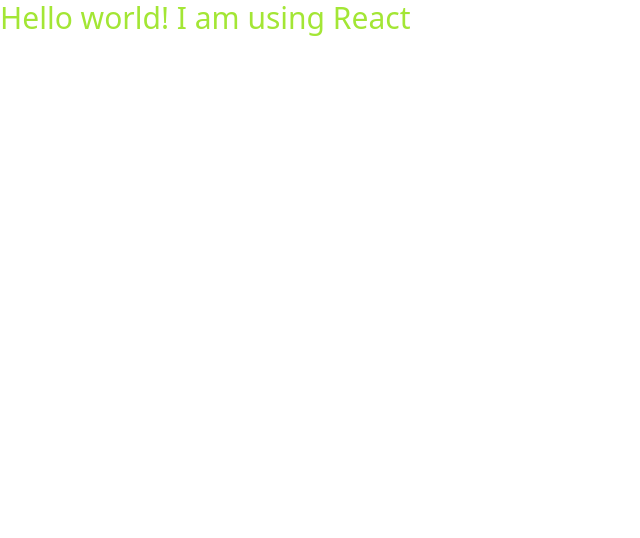
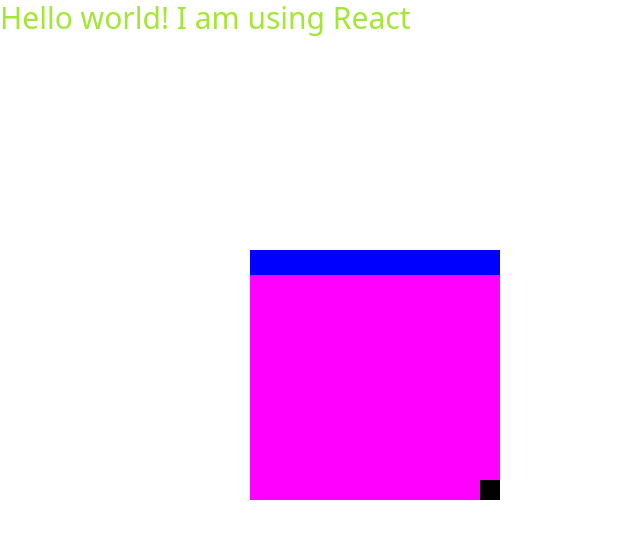
Before and after one commit to guldkar/react-from-scratch, a React app: page / in a window 1280 px wide. Shown: the top 538 px of the page, without its empty margins (0-640 px from the left). Built offline with nearby package versions, Linux system fonts and the light colour scheme.

Commit message:
Added moving of window

```diff
--- a/src/App.tsx
+++ b/src/App.tsx
@@ -1,12 +1,15 @@
 import React from "react";
-import './app.css';
+import "./app.css";
 
-const App = () =>{
-    return (
-        <h1 className="text-3xl text-lime-400">
-            Hello world! I am using React
-        </h1>
-    )
-}
+import WindowBase from 'components/WindowBase';
 
-export default App
+const App = () => {
+  return (
+    <>
+      <h1 className="text-3xl text-lime-400">Hello world! I am using React</h1>
+      <WindowBase />
+    </>
+  );
+};
+
+export default App;
--- /dev/null
+++ b/src/components/WindowBase.tsx
@@ -0,0 +1,66 @@
+import React, { useState, useCallback } from "react";
+
+const WindowBase = () => {
+  const [position, setPosition] = useState<Position>({ x: 250, y: 250 });
+  let initialPosition: Position;
+
+  const startMovement = (ev: React.MouseEvent): void => {
+    ev.preventDefault();
+    initialPosition = { x: ev.clientX, y: ev.clientY };
+    document.addEventListener("mousemove", moveTarget, false);
+  };
+
+  const stopMovement = (ev: React.MouseEvent): void => {
+    document.removeEventListener("mousemove", moveTarget);
+  };
+
+  const moveTarget = useCallback((ev: Event) => {
+    let event = ev as MouseEvent;
+    setPosition({
+      x: position.x + (event.clientX - initialPosition.x),
+      y: position.y + (event.clientY - initialPosition.y),
+    });
+  }, []);
+
+  return (
+    <div
+      style={{
+        position: "absolute",
+        top: position.y,
+        left: position.x,
+        width: 250,
+        height: 250,
+        background: "magenta",
+      }}
+    >
+      <div
+        style={{
+          width: "100%",
+          height: 25,
+          background: "blue"
+        }}
+        onMouseDown={startMovement}
+        onMouseUp={stopMovement}
+      ></div>
+      <div
+      style={{
+        position: "absolute",
+        right: 0,
+        bottom: 0,
+        height: 20,
+        width: 20,
+        background: 'black'
+      }}
+      >
+
+      </div>
+    </div>
+  );
+};
+
+export default WindowBase;
+
+export interface Position {
+  x: number;
+  y: number;
+}
```
